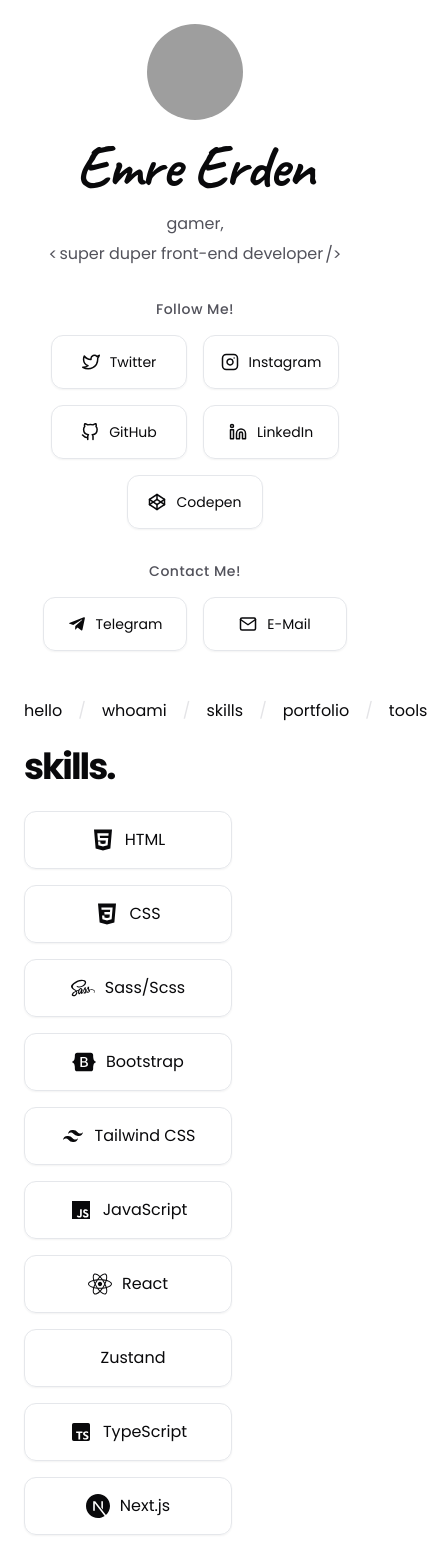
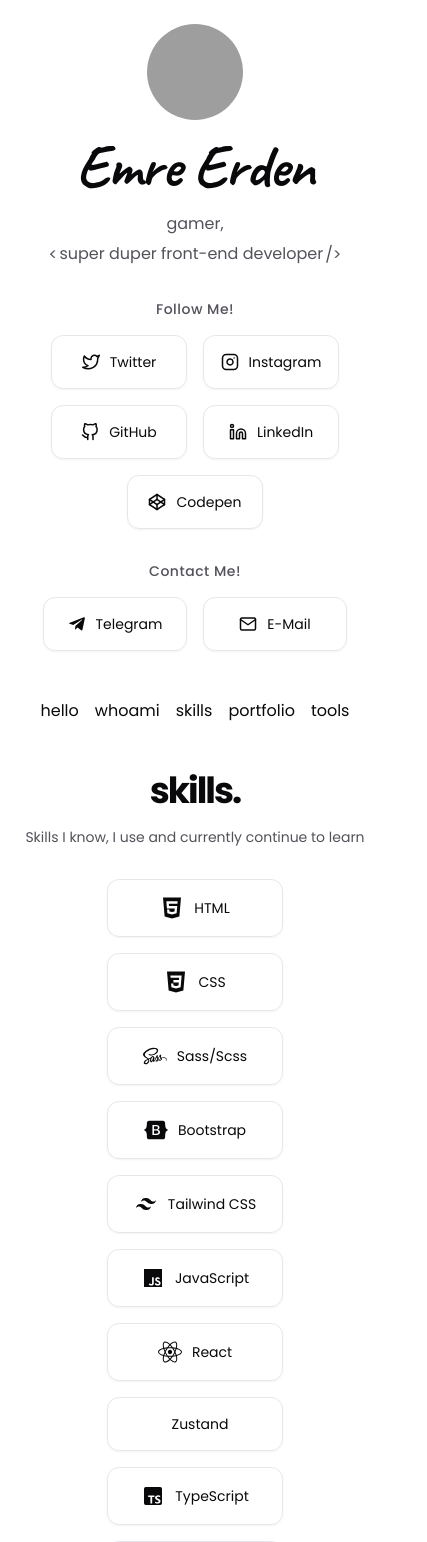
Before and after one commit to Wiazeph/NextJS-emreerden-dev, a Next.js app: page /skills in a window 390 px wide. Shown: the top 1542 px of the page, 427 px wide, since content can reach past the window. Built offline with nearby package versions, Linux system fonts and the light colour scheme; grey boxes are pictures that could not be loaded.

Commit message:
style edit responsive design

```diff
--- a/src/assets/css/index.css
+++ b/src/assets/css/index.css
@@ -10,7 +10,7 @@
 
 @layer components {
   .Page {
-    @apply pb-6 sm:pb-7 md:pb-8 mdl:pb-10 lg:pb-12 lgx:pb-14 xl:pb-16 flex flex-col gap-y-6 sm:gap-y-7 md:gap-y-8 mdl:gap-y-10 lg:gap-y-12;
+    @apply pb-6 sm:pb-7 md:pb-8 mdl:pb-10 lg:pb-12 lgx:pb-14 xl:pb-16 flex flex-col gap-y-8 sm:gap-y-9 md:gap-y-10 mdl:gap-y-11 lg:gap-y-12;
   }
   .Main-Link {
     @apply underline hover:text-zinc-500 transition-colors duration-200;
@@ -21,10 +21,17 @@
 }
 
 @layer utilities {
-  .Main-Padding {
-    @apply py-6 sm:py-7 md:py-8 mdl:py-10 lg:py-12 lgx:py-14 xl:py-16;
-  }
   .Page-Title {
     @apply text-4xl md:text-5xl font-bold tracking-[-2px];
   }
+
+  /* no-scrollbar */
+  .no-scrollbar {
+    -ms-overflow-style: none;
+    scrollbar-width: none;
+  }
+  .no-scrollbar::-webkit-scrollbar {
+    display: none;
+  }
+  /* no-scrollbar */
 }
--- a/src/components/layouts/side-bar/index.tsx
+++ b/src/components/layouts/side-bar/index.tsx
@@ -7,7 +7,7 @@ type Props = {}
 
 const SideBarComponent = (props: Props) => {
   return (
-    <div className="Side-Bar px-6 sm:px-7 md:px-8 Main-Padding w-full md:max-w-80 mdl:max-w-88 lg:max-w-96 lgx:max-w-104 xl:max-w-112 xl2:max-w-120 md:h-dvh flex flex-col gap-y-8 sm:gap-y-9 md:gap-y-10 mdl:gap-y-11 lg:gap-y-12 overflow-y-auto">
+    <div className="Side-Bar p-6 sm:p-7 md:p-8 mdl:py-10 lg:py-12 lgx:py-14 xl:py-16 w-full md:max-w-80 mdl:max-w-88 lg:max-w-96 lgx:max-w-104 xl:max-w-112 xl2:max-w-120 md:h-dvh flex flex-col gap-y-8 sm:gap-y-9 md:gap-y-10 mdl:gap-y-11 lg:gap-y-12 overflow-y-auto">
       <ProfileComponent />
 
       <div className="flex flex-col gap-y-8 sm:gap-y-9 md:gap-y-10 mdl:gap-y-11 lg:gap-y-12">
--- a/src/components/layouts/side-bar/profile.tsx
+++ b/src/components/layouts/side-bar/profile.tsx
@@ -29,12 +29,12 @@ const ProfileComponent = (props: Props) => {
         Emre Erden
       </div>
 
-      <div className="About flex flex-col gap-y-1.5 sm:text-lg text-zinc-600">
+      <div className="About flex flex-col gap-y-1.5 sm:text-lg md:text-base lgx:text-lg text-zinc-600">
         <div>gamer,</div>
         <div className="flex gap-x-0.5">
-          <div className="mt-px">{'<'}</div>
+          <div className="md:hidden lg:block mt-px">{'<'}</div>
           <div>super duper front-end developer</div>
-          <div className="mt-px">{'/>'}</div>
+          <div className="md:hidden lg:block mt-px">{'/>'}</div>
         </div>
       </div>
     </div>
--- a/src/components/nav-bar/index.tsx
+++ b/src/components/nav-bar/index.tsx
@@ -6,7 +6,7 @@ type Props = {}
 
 const NavBarComponent = (props: Props) => {
   return (
-    <nav className="Nav-Bar Main-Padding flex gap-x-4">
+    <nav className="Nav-Bar pt-6 pb-12 sm:pt-7 sm:pb-14 md:pt-8 md:pb-16 mdl:py-10 lg:py-12 lgx:py-14 xl:py-16 flex justify-center md:justify-normal gap-x-4 overflow-x-auto no-scrollbar">
       {Routes.map((route, index) => (
         <Link
           key={index}
@@ -14,8 +14,9 @@ const NavBarComponent = (props: Props) => {
           className="flex gap-x-4 hover:text-zinc-500 transition-colors duration-200"
         >
           <div>{route.name}</div>
+
           {index !== Routes.length - 1 && (
-            <div className="text-zinc-200">{'/'}</div>
+            <div className="hidden sm:block text-zinc-200">{'/'}</div>
           )}
         </Link>
       ))}
--- a/src/components/pages/skills/index.tsx
+++ b/src/components/pages/skills/index.tsx
@@ -6,11 +6,23 @@ type Props = {}
 const SkillsPageComponent = (props: Props) => {
   return (
     <main className="Skills Page">
-      <div className="Page-Title">skills.</div>
+      <div className="Page-Title flex flex-col md:flex-row md:flex-wrap items-center md:items-baseline gap-4 text-center md:text-left">
+        <div>skills.</div>
 
-      <ul className="Skills-List max-w-[700px] flex flex-wrap gap-4">
+        <div className="flex items-center gap-x-2 font-normal text-sm tracking-normal">
+          <div className="hidden xl:block text-zinc-400">{'<span>'}</div>
+
+          <div className="sm:text-base text-zinc-600 xl:text-zinc-950">
+            Skills I know, I use and currently continue to learn
+          </div>
+
+          <div className="hidden xl:block text-zinc-400">{'</span>'}</div>
+        </div>
+      </div>
+
+      <ul className="Skills-List max-w-[700px] flex flex-wrap justify-center md:justify-normal gap-4">
         {Skills.map((skill, index) => (
-          <li key={index} className="w-52">
+          <li key={index} className="w-44 mdl:w-48 lg:w-52">
             <a
               href={skill.path}
               target="_blank"
@@ -19,7 +31,7 @@ const SkillsPageComponent = (props: Props) => {
             >
               <div className="text-2xl">{skill.icon}</div>
 
-              <div>{skill.name}</div>
+              <div className="text-sm sm:text-base">{skill.name}</div>
             </a>
           </li>
         ))}
```
